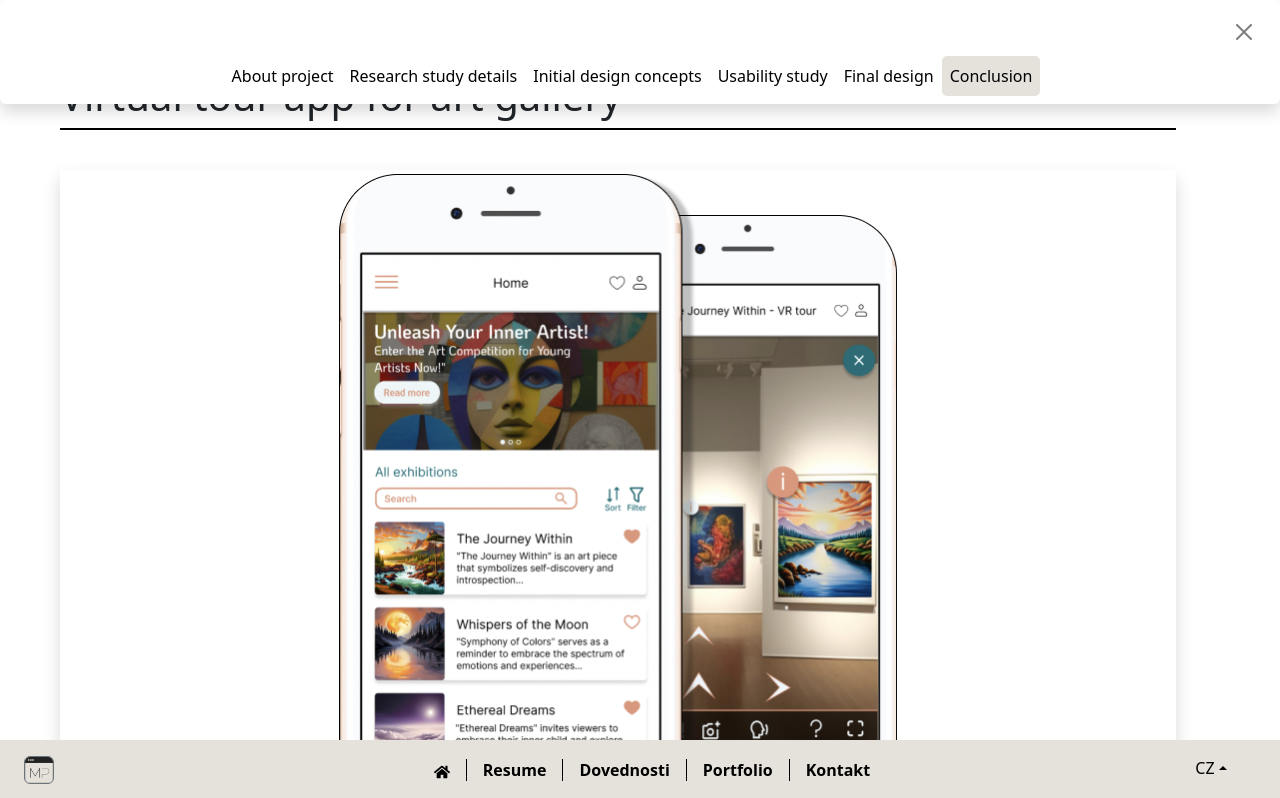
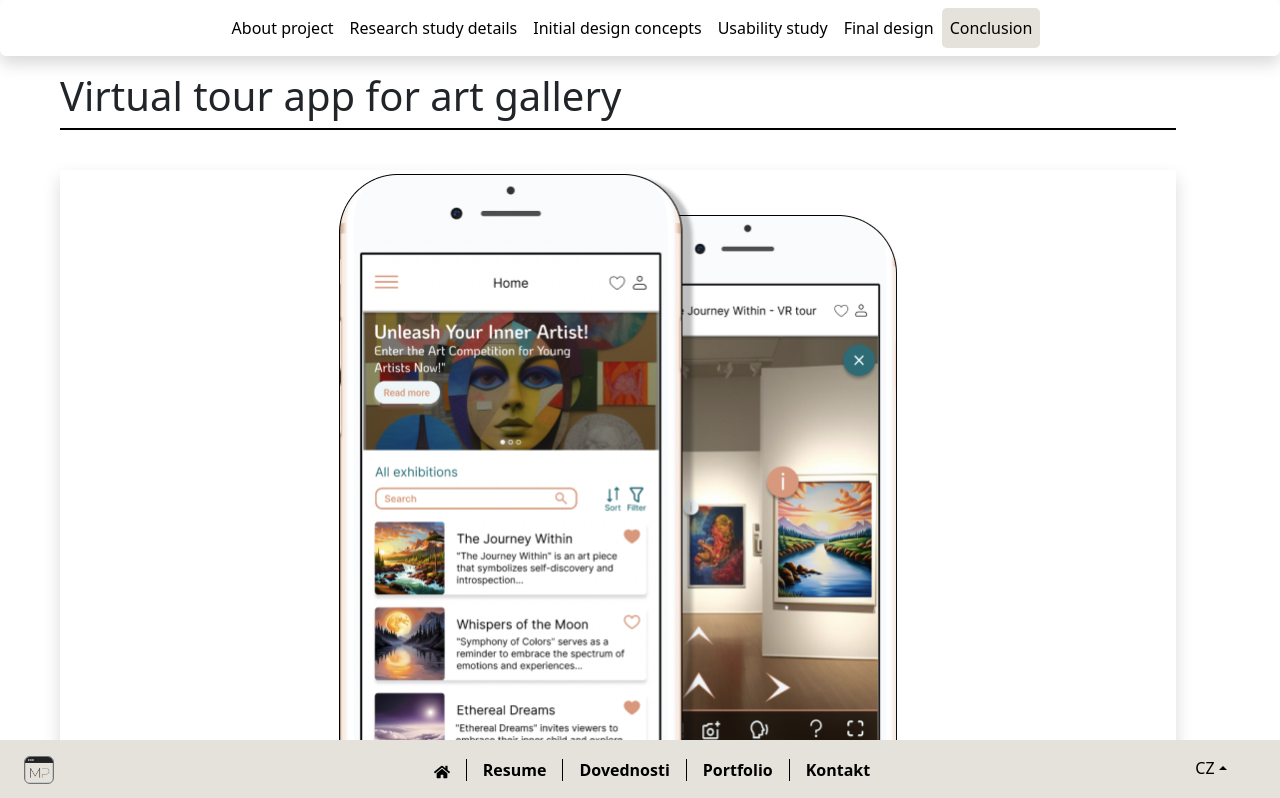
Before and after one commit to marketapolakova/resume, a React (Create React App) app: page /case-study/virtual-app in a window 1280 px wide. Shown: the top 798 px of the page. Built offline with nearby package versions, Linux system fonts and the light colour scheme; a web font is replaced by a local one.

Commit message:
portfolio navigation mobile scroll fix

```diff
--- a/src/components/navbar/NavbarTop.jsx
+++ b/src/components/navbar/NavbarTop.jsx
@@ -39,11 +39,11 @@ const NavbarTop = ({ activeSection, en, link }) => {
           </Offcanvas.Title>
           <Navbar.Offcanvas>
             <Offcanvas.Header
-              className="d-flex justify-content-end"
+              className="d-flex justify-content-end  d-sm-none"
               closeButton
             ></Offcanvas.Header>
             <Offcanvas.Body>
-              <Nav className="justify-content-center flex-grow-1 pe-3">
+              <Nav className="justify-content-center flex-grow-1 pe-3 navbar-nav ">
                 <Nav.Link
                   href="#about"
                   style={
--- a/src/components/navbar/navbar.css
+++ b/src/components/navbar/navbar.css
@@ -8,3 +8,7 @@
   height: 80px; /* Zde nastavte výšku vaší navigace */
   margin: -80px 0 0; /* Záporný margin pro kompenzaci */
 }
+.navbar-nav {
+  max-height: 400px;
+  overflow-y: scroll;
+}
```
